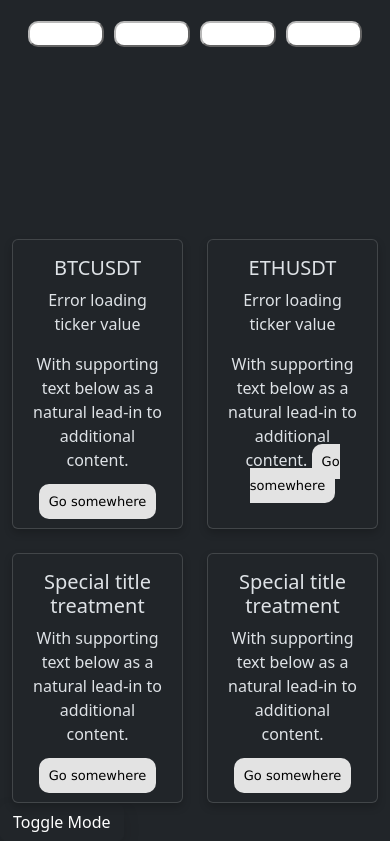
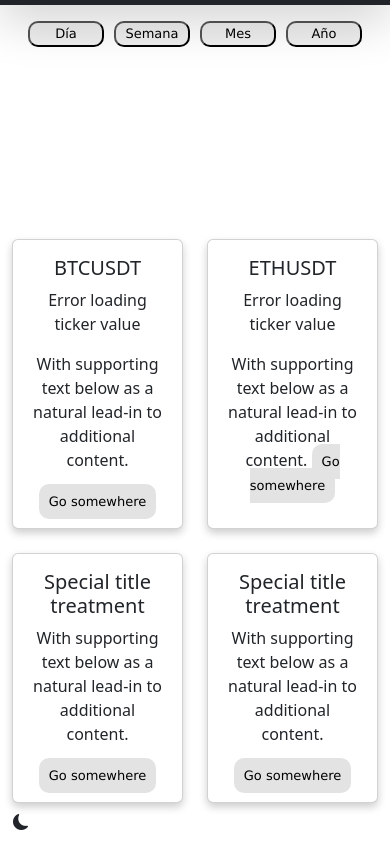
Before and after one commit to oh-wilks/pr3, a website: page index.html in a window 390 px wide. Shown: the part 51-892 px from the top of the page. Drawn offline with nearby package versions, Linux system fonts and the light colour scheme; no server answers.

Commit message:
se modifica el codigo del tipo de cambio de color de pagina, se modifica botones, se modifica estilos y se agregaron comentarios en la estructura del btc_currentvalue.js

```diff
--- a/estilos/estilos.css
+++ b/estilos/estilos.css
@@ -1,19 +1,4 @@
-@import "functions";
-@import "variables";
-@import "variables-dark";
 
-/* customize primary dark */
-
-
-[data-bs-theme="dark"] {
-  --bs-primary: #{$primary};
-  --bs-primary-bg-subtle: #{$primary};
-  --bs-primary-bg-subtle-dark: #{$primary};
-
-  .btn-primary {
-    --bs-btn-bg: #{$primary};
-  }
-}
 .navbar-brand {
   font-family: Verdana, Geneva, Tahoma, sans-serif;
   font-size: small;
@@ -24,8 +9,7 @@
 
 .dia {
   border-radius: 10px;
-  background-color: rgb(255, 255, 255);
-  border-color: rgb(184, 184, 184);
+
   width: 90px;
   font-family: Verdana, Geneva, Tahoma, sans-serif;
   font-size: small;
@@ -34,8 +18,7 @@
 
 .semana {
   border-radius: 10px;
-  background-color: rgb(255, 255, 255);
-  border-color: rgb(184, 184, 184);
+
   width: 90px;
   font-family: Verdana, Geneva, Tahoma, sans-serif;
   font-size: small;
@@ -44,8 +27,7 @@
 
 .mes {
   border-radius: 10px;
-  background-color: rgb(255, 255, 255);
-  border-color: rgb(184, 184, 184);
+
   width: 90px;
   font-family: Verdana, Geneva, Tahoma, sans-serif;
   font-size: small;
@@ -54,8 +36,7 @@
 
 .anio {
   border-radius: 10px;
-  background-color: rgb(255, 255, 255);
-  border-color: rgb(184, 184, 184);
+
   width: 90px;
   font-family: Verdana, Geneva, Tahoma, sans-serif;
   font-size: small;
--- a/index.html
+++ b/index.html
@@ -1,5 +1,5 @@
 <!DOCTYPE html>
-<html  data-bs-theme="dark">
+<html lang="en" data-bs-theme="light">
   <head>
     <meta charset="UTF-8" />
     <meta http-equiv="X-UA-Compatible" content="IE=edge" />
@@ -16,7 +16,7 @@
   </head>
   <body>
 
-  <nav class="navbar navbar-dark bg-dark">
+  <nav id="nav" class="navbar navbar-dark bg-dark shadow-lg ">
   <div class="container-fluid">
 
 
@@ -112,7 +112,7 @@
   </div>
   </div>
 </section>
-<button class="btn btn-dark shadow" id="btnSwitch">Toggle Mode</button>
+<button onclick="cambiarTema()" class="btn rounded-fill" ><i id="dl-icon" class="bi bi-moon-fill"></i></button>
 
 
 
--- a/javascript/btc_CurrentValue.js
+++ b/javascript/btc_CurrentValue.js
@@ -1,53 +1,64 @@
-const API_ENDPOINT = "https://api.binance.com/api/v3";
-const ERROR_TICKER_PRICE = "Failed to get ticker price";
-const ERROR_KLINES = "Failed to get klines";
+// Definición de variables y constantes
+// Definición de variables y constantes
+const API_ENDPOINT = "https://api.binance.com/api/v3"; // URL base de la API de Binance
+const ERROR_TICKER_PRICE = "Failed to get ticker price"; // Mensaje de error para obtener el precio del ticker
+const ERROR_KLINES = "Failed to get klines"; // Mensaje de error para obtener los datos de las klines
 
+// Clase BinanceAPI para interactuar con la API de Binance
 class BinanceAPI {
   constructor() {
-    this.apiEndpoint = API_ENDPOINT;
+    this.apiEndpoint = API_ENDPOINT; // URL base de la API de Binance
   }
 
+  // Método para obtener el precio actual de un par de criptomonedas (ticker)
   async getTickerPrice(symbol) {
-    const apiUrl = `${this.apiEndpoint}/ticker/price?symbol=${symbol}`;
-    const response = await fetch(apiUrl);
-    if (!response.ok) {
-      throw new Error(ERROR_TICKER_PRICE);
+    const apiUrl = `${this.apiEndpoint}/ticker/price?symbol=${symbol}`; // URL para obtener el precio del ticker
+    const response = await fetch(apiUrl); // Obtener la respuesta de la API
+    if (!response.ok) { // Si la respuesta no es "ok" (200)
+      throw new Error(ERROR_TICKER_PRICE); // Lanzar una excepción con el mensaje de error correspondiente
     }
-    const { price } = await response.json();
-    if (!price) {
-      throw new Error(ERROR_TICKER_PRICE);
+    const { price } = await response.json(); // Obtener el precio desde la respuesta de la API
+    if (!price) { // Si no se puede obtener el precio
+      throw new Error(ERROR_TICKER_PRICE); // Lanzar una excepción con el mensaje de error correspondiente
     }
-    return parseFloat(price).toFixed(2);
+    return parseFloat(price).toFixed(2); // Devolver el precio como un número de dos decimales
   }
 
+  // Método para obtener los datos de las klines de un par de criptomonedas
   async getKlines(symbol, interval, limit) {
-    const apiUrl = `${this.apiEndpoint}/klines?symbol=${symbol}&interval=${interval}&limit=${limit}`;
+    const apiUrl = `${this.apiEndpoint}/klines?symbol=${symbol}&interval=${interval}&limit=${limit}`; // URL para obtener los datos de las klines
     try {
-      const response = await fetch(apiUrl);
-      const data = await response.json();
-      const prices = data.map(([timestamp, open, high, low, close, volume, closeTime, assetVolume, trades, buyBaseVolume, buyAssetVolume, ignored]) => parseFloat(close));
-      return prices;
-    } catch (error) {
-      console.error(error);
-      throw new Error(ERROR_KLINES);
-    }
+      const response = await fetch(apiUrl); // Obtener la respuesta de la API
+      const data = await response.json(); // Obtener los datos desde la respuesta de la API
+      const prices = data.map(([timestamp, open, high, low, close, volume, closeTime, assetVolume, trades, buyBaseVolume, buyAssetVolume, ignored]) => parseFloat(close)); // Obtener los precios desde los datos
+      return prices; // Devolver los precios
+    } catch (error) { // Si ocurre un error
+      console.error(error); // Mostrar el error en la consola
+      throw new Error(ERROR_KLINES); // Lanzar una excepción con el mensaje de error correspondiente
     }
   }
 
+}
+
+// Clase TickerManager para manejar el ticker en la página web
 class TickerManager {
   constructor(tickerId) {
-    this.tickerElement = document.getElementById(tickerId);
-    this.api = new BinanceAPI();
+    this.tickerElement = document.getElementById(tickerId); // Elemento del ticker en la página web
+    this.api = new BinanceAPI(); // Instancia de la clase BinanceAPI para interactuar con la API de Binance
   }
 
+  // Método para actualizar el valor del ticker
   async updateTicker(symbol) {
-    if (typeof symbol !== "string" || symbol.length === 0) {
-      throw new Error("Invalid symbol");
+    if (typeof symbol !== "string" || symbol.length === 0) { // Verificar si el símbolo del ticker es válido
+      throw new Error("Invalid symbol"); // Lanzar una excepción si el símbolo del ticker no es válido
     }
     try {
+      // Se obtiene el precio del símbolo proporcionado
       const price = await this.api.getTickerPrice(symbol);
+      // Se actualiza el texto del ticker con el precio obtenido
       this.tickerElement.textContent = `$${price}`;
     } catch (error) {
+      // Si ocurre algún error durante la obtención del precio, se muestra un mensaje de error en el ticker
       console.error(error);
       this.tickerElement.textContent = "Error loading ticker value";
     }
@@ -73,21 +84,26 @@
     if (typeof symbol !== "string" || typeof interval !== "string" || typeof limit !== "number") {
       throw new Error("Invalid input parameters");
     }
+    // Se obtienen los precios del símbolo en el intervalo y límite dados
 const prices = await this.api.getKlines(symbol, interval, limit);
+
+// Si ya existe un gráfico, se destruye para evitar conflictos
 if (this.chart) {
   this.chart.destroy();
 }
+
+// Se crea el gráfico con la librería Chart.js
 this.chart = new Chart(this.ctx, {
-      type: "line",
+  type: "line", // Se indica que es un gráfico de línea
   data: {
-        labels: Array.from(Array(prices.length).keys()),
+    labels: Array.from(Array(prices.length).keys()), // Se crea un array con las etiquetas para cada punto del gráfico
     datasets: [
       {
-            label: symbol,
-            data: prices,
-            fill: false,
-            borderColor: "#F0000",
-            tension: 0.1,
+        label: symbol, // Se indica el símbolo del gráfico
+        data: prices, // Se usan los precios obtenidos
+        fill: false, // Se indica que no se rellene el área debajo de la línea
+        borderColor: "#F0000", // Se indica el color de la línea del gráfico
+        tension: 0.1, // Se ajusta la tensión de la línea
       },
     ],
   },
@@ -95,7 +111,7 @@
     scales: {
       y: {
         ticks: {
-              callback: (value) => "$" + value.toLocaleString(),
+          callback: (value) => "$" + value.toLocaleString(), // Se agrega un prefijo "$" y se formatean los valores de los ticks
         },
       },
     },
--- a/javascript/javascript.js
+++ b/javascript/javascript.js
@@ -1,8 +1,21 @@
-document.getElementById('btnSwitch').addEventListener('click',()=>{
-    if (document.documentElement.getAttribute('data-bs-theme') == 'dark') {
-        document.documentElement.setAttribute('data-bs-theme','light')
+const temaClaro =  () => {
+    document.documentElement.setAttribute('data-bs-theme','light')
+    document.querySelector("#dl-icon").setAttribute("class","bi bi-moon-fill");
+    document.querySelector("#nav").setAttribute("class","navbar navbar-dark bg-dark shadow-lg rounded");
+
+};
+const temaOscuro =  () => {
+    document.documentElement.setAttribute('data-bs-theme','dark');
+
+    document.querySelector("#dl-icon").setAttribute("class","bi bi-sun-fill");
+    document.querySelector("#nav").setAttribute("class","navbar bg-primary shadow-lg rounded");
+};
+
+const cambiarTema = () => {
+    const temaActual = document.documentElement.getAttribute('data-bs-theme');
+    if (temaActual === 'dark') {
+      temaClaro();
+    } else {
+      temaOscuro();
     }
-    else {
-        document.documentElement.setAttribute('data-bs-theme','dark')
-    }
-})
+  }
```
Lines whose indentation alone changed are shown as unchanged.
